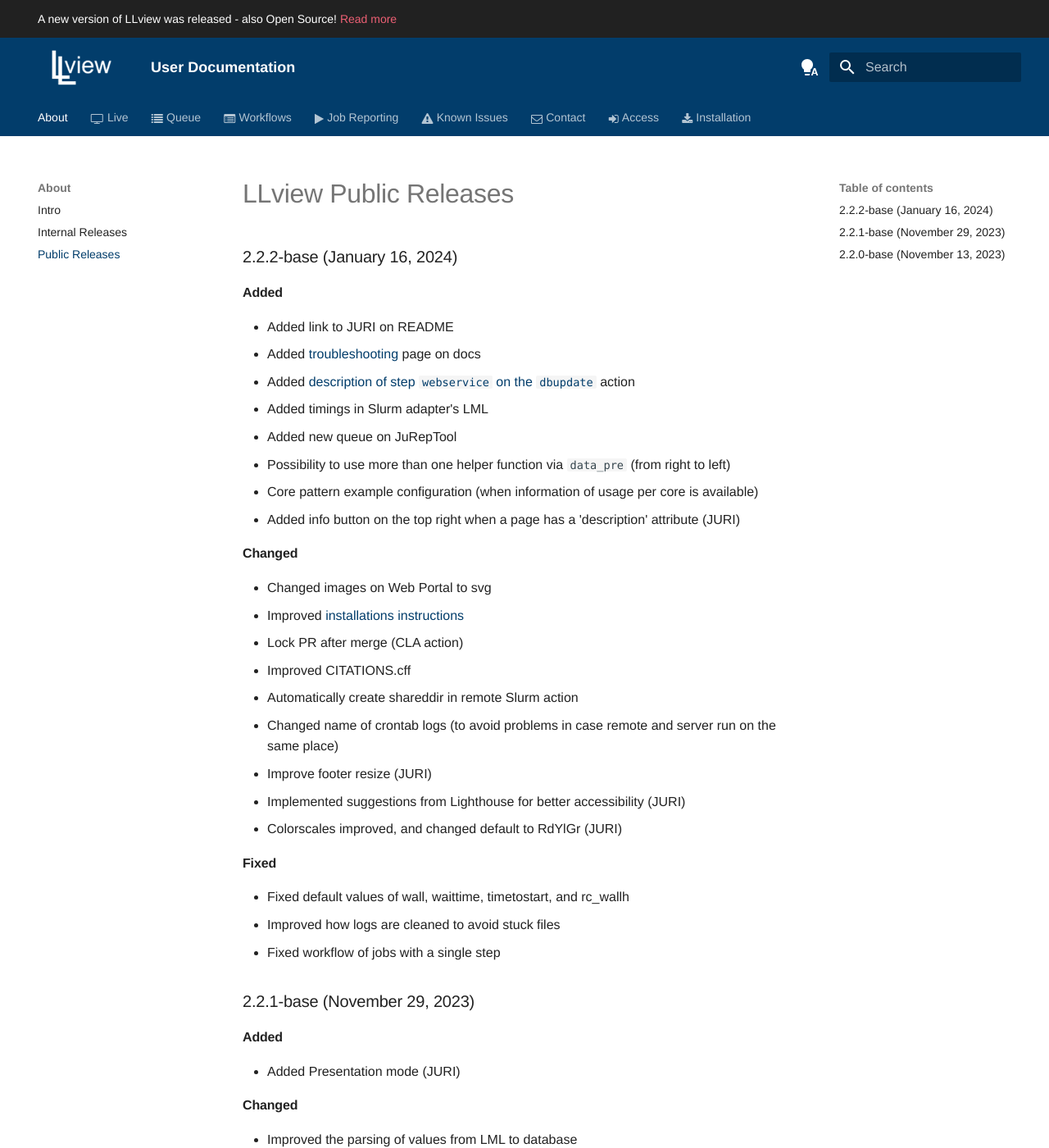
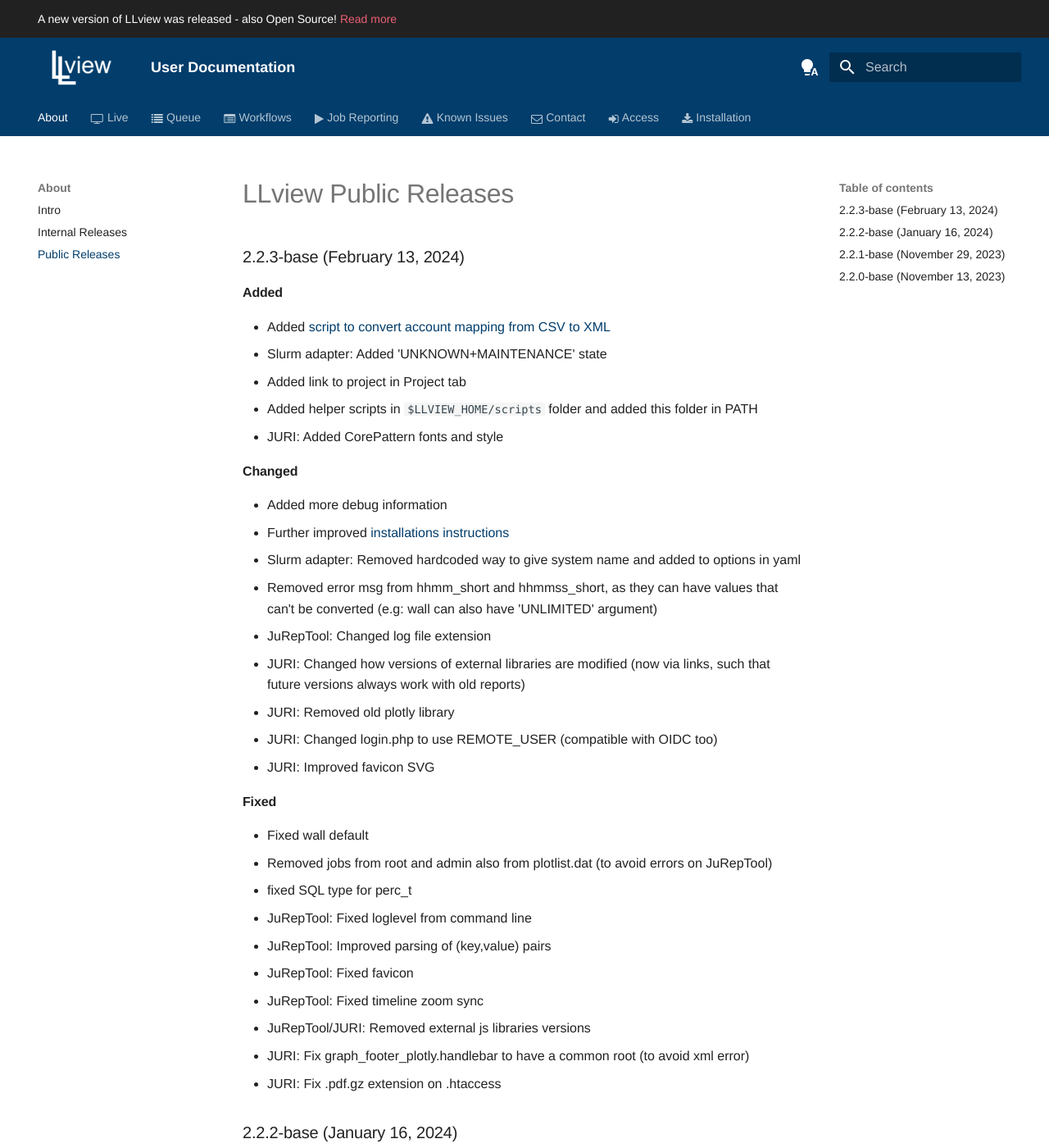
Before and after one commit to FZJ-JSC/LLview, an MkDocs documentation site: the page built from docs/docs/releases/public.md, in a window 1280 px wide and 1400 px high. Shown: the whole window at 82% size. Built offline with MkDocs 1.6.1 and Material for MkDocs 9.7.7, drawn with Linux system fonts in a browser that asks for light colours; a script that is not in the unit is left out.

Commit message:
Added release notes 2.2.3; removed description part of documentation

```diff
--- a/docs/docs/releases/public.md
+++ b/docs/docs/releases/public.md
@@ -1,12 +1,48 @@
 # LLview Public Releases
+
+### 2.2.3-base (February 13, 2024)
+
+<h4> Added </h4>
+
+- Added [script to convert account mapping from CSV to XML](../install/accountmap.md#csv-format)
+- Slurm adapter: Added 'UNKNOWN+MAINTENANCE' state
+- Added link to project in Project tab
+- Added helper scripts in `$LLVIEW_HOME/scripts` folder and added this folder in PATH
+- JURI: Added CorePattern fonts and style
+
+<h4> Changed </h4>
+
+- Added more debug information
+- Further improved [installations instructions](../install/index.md)
+- Slurm adapter: Removed hardcoded way to give system name and added to options in yaml
+- Removed error msg from hhmm_short and hhmmss_short, as they can have values that can't be converted (e.g: wall can also have 'UNLIMITED' argument)
+- JuRepTool: Changed log file extension
+- JURI: Changed how versions of external libraries are modified (now via links, such that future versions always work with old reports)
+- JURI: Removed old plotly library
+- JURI: Changed login.php to use REMOTE_USER (compatible with OIDC too)
+- JURI: Improved favicon SVG
+
+<h4> Fixed </h4>
+
+- Fixed wall default
+- Removed jobs from root and admin also from plotlist.dat (to avoid errors on JuRepTool)
+- fixed SQL type for perc_t
+- JuRepTool: Fixed loglevel from command line
+- JuRepTool: Improved parsing of (key,value) pairs
+- JuRepTool: Fixed favicon
+- JuRepTool: Fixed timeline zoom sync
+- JuRepTool/JURI: Removed external js libraries versions
+- JURI: Fix graph_footer_plotly.handlebar to have a common root (to avoid xml error)
+- JURI: Fix .pdf.gz extension on .htaccess
+
 
 ### 2.2.2-base (January 16, 2024)
 
 <h4> Added </h4>
 
 - Added link to JURI on README
-- Added [troubleshooting](../../install/troubleshooting) page on docs
-- Added [description of step `webservice` on the `dbupdate`](../../install/server#webservice) action
+- Added [troubleshooting](../install/troubleshooting.md) page on docs
+- Added [description of step `webservice` on the `dbupdate`](../install/server_install.md#webservice-step) action
 - Added timings in Slurm adapter's LML
 - Added new queue on JuRepTool
 - Possibility to use more than one helper function via `data_pre` (from right to left)
@@ -16,7 +52,7 @@
 <h4> Changed </h4>
 
 - Changed images on Web Portal to svg
-- Improved [installations instructions](../../install)
+- Improved [installations instructions](../install/index.md)
 - Lock PR after merge (CLA action)
 - Improved CITATIONS.cff
 - Automatically create shareddir in remote Slurm action
@@ -71,4 +107,4 @@ Not included are:
 - Client (Live view)
 - Other adapters (currently only Slurm)
 
-The documentation page was also updated to include the [installation instructions](../../install).
+The documentation page was also updated to include the [installation instructions](../install/index.md).
```
Also changed, not shown: docs/docs/description/index.md (deleted, +0 -59 lines), docs/docs/description/jureptool.md (deleted, +0 -1 lines), docs/docs/description/juri.md (deleted, +0 -1 lines), docs/docs/description/logger.md (deleted, +0 -1 lines), docs/docs/description/remote.md (deleted, +0 -6 lines), docs/docs/description/server.md (deleted, +0 -196 lines).
